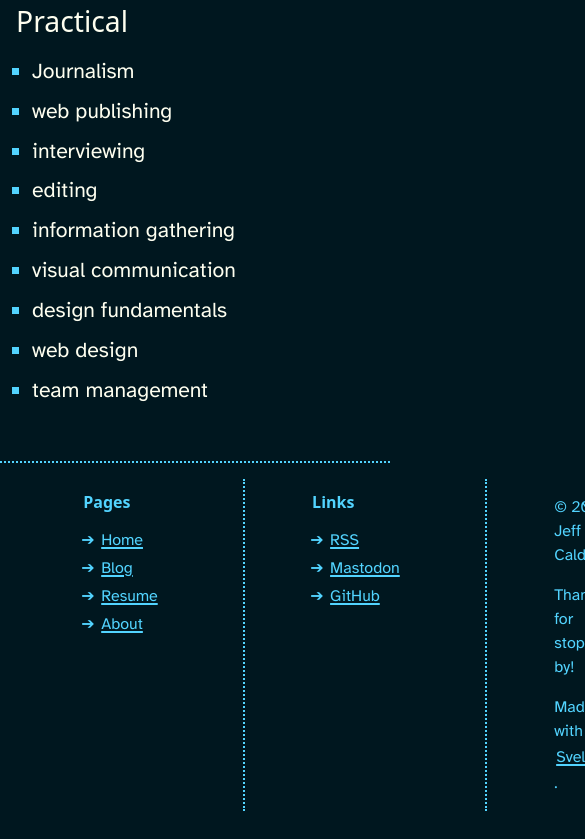
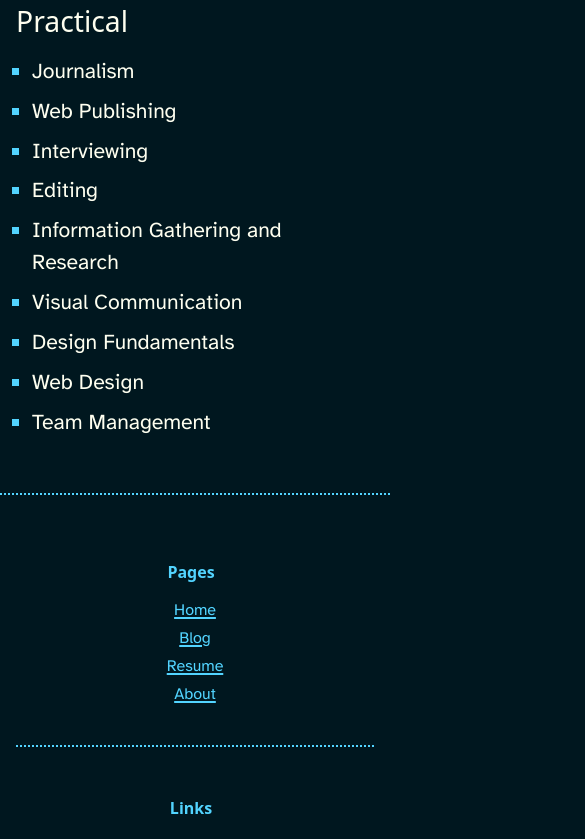
Before and after one commit to nemo-omen/jeffcaldwell.is-2023, a SvelteKit app: page /resume in a window 390 px wide. Shown: the part 3360-4199 px from the top of the page, 585 px wide, since content can reach past the window. Built offline with nearby package versions, Linux system fonts and the light colour scheme.

Commit message:
Footer responsiveness

```diff
--- a/src/components/Footer.svelte
+++ b/src/components/Footer.svelte
@@ -45,36 +45,50 @@
     border-top: 2px dotted var(--hover);
   }
   footer *{
-    /* background-color: var(--hover); */
-    /* color: var(--bg); */
     font-size: var(--size-400);
     color: var(--hover);
   }
 
-  .footer-inner {
-    display: grid;
-    grid-template-columns: 1fr 1fr 1fr;
-    justify-content: start;
-  }
-
   footer section {
-    padding: 0 var(--size-900);
+    padding: var(--size-700);
+    text-align: center;
   }
 
   footer section:not(:last-of-type) {
-    border-right: 2px dotted var(--hover);
-    /* padding: 0 var(--size-800); */
+    border-bottom: 2px dotted var(--hover)
+  }
+
+  footer section p {
+    text-align: left;
   }
 
   footer h2 {
     /* font-size: var(--size-400); */
-    text-align: left;
+    /* text-align: left; */
     color: var(--hover);
   }
 
   footer ul {
     margin: 0 1rem;
     padding: 0;
-    list-style-type: '➔ ';
+    list-style-type: '';
+  }
+
+  @media(min-width: 50rem) {
+    .footer-inner {
+      display: grid;
+      grid-template-columns: 1fr 1fr 1fr;
+      justify-content: start;
+    }
+
+    footer section {
+      padding: 0 var(--size-900);
+    }
+
+    footer section:not(:last-of-type) {
+      border-right: 2px dotted var(--hover);
+      border-bottom: none;
+      /* padding: 0 var(--size-800); */
+    }
   }
 </style>
--- a/src/routes/resume/+page.svelte
+++ b/src/routes/resume/+page.svelte
@@ -125,28 +125,28 @@
         Journalism
       </li>
       <li>
-        web publishing
+        Web Publishing
       </li>
       <li>
-        interviewing
+        Interviewing
       </li>
       <li>
-        editing
+        Editing
       </li>
       <li>
-        information gathering
+        Information Gathering and Research
       </li>
       <li>
-        visual communication
+        Visual Communication
       </li>
       <li>
-        design fundamentals
+        Design Fundamentals
       </li>
       <li>
-        web design
+        Web Design
       </li>
       <li>
-        team management
+        Team Management
       </li>
     </ul>
   </div>
```
